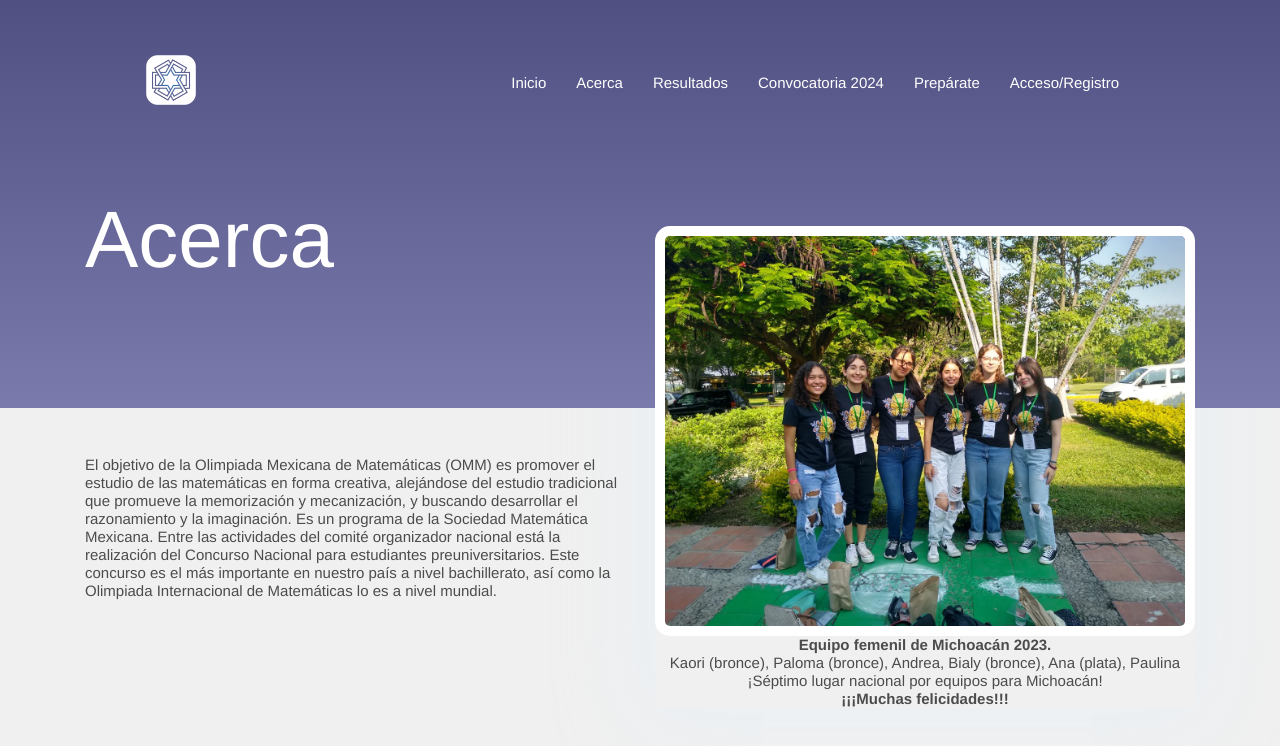
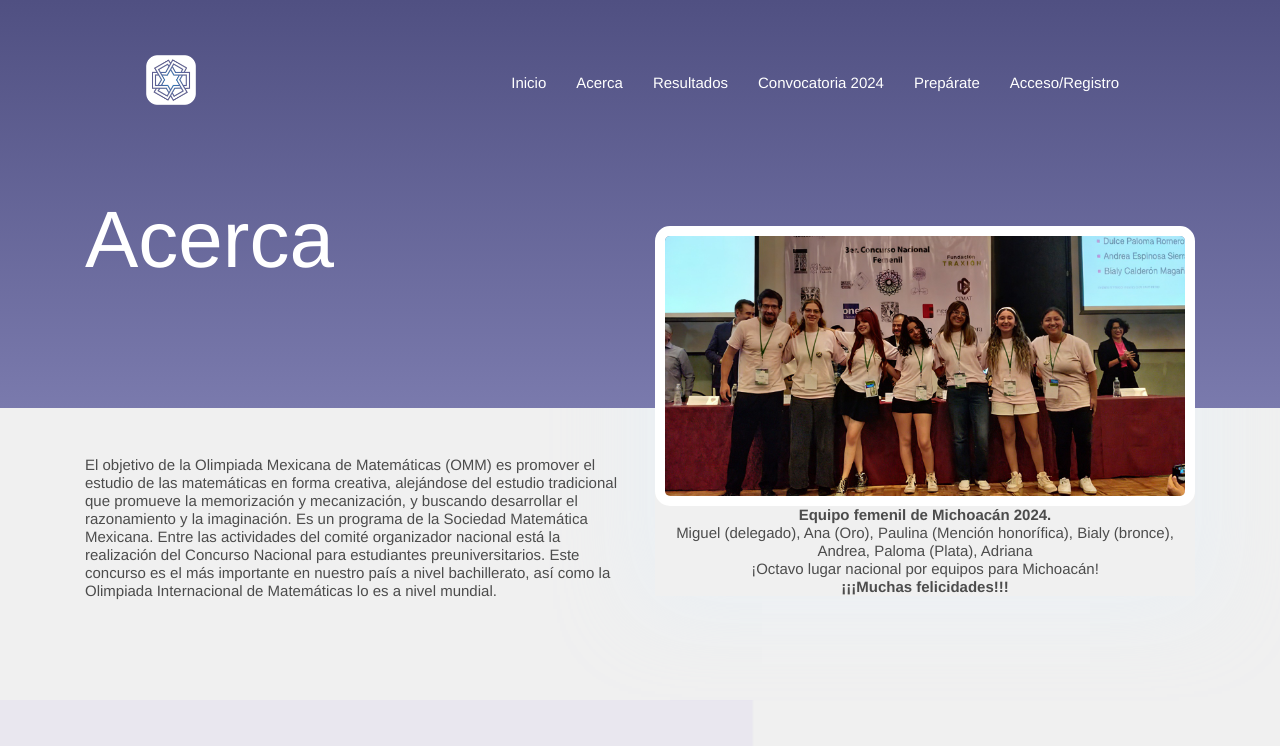
Before and after one commit to OlimpiadaMatematicasMichoacan/WOMM, a Jekyll site: the page built from _pages/acerca.html, in a window 1280 px wide and 900 px high, cut to the strip 0-756 px from the top of the window. Shown: the top 746 px of the strip. Built offline with Jekyll 4.4.1, drawn with Linux system fonts in a browser that asks for light colours.

Commit message:
added femenil

```diff
--- a/_pages/acerca.html
+++ b/_pages/acerca.html
@@ -34,10 +34,10 @@
       </div>
       <div class="col-md-6 text-center drag-lg-top">
         <div class="shadow-down mb-4">
-          <img src="{{ site.baseurl }}/assets/images/about/femenil2023.jpg" alt="Kaori (bronce), Paloma (bronce), Andrea, Bialy (bronce), Ana (plata), Paulina" class="img-fluid rounded-lg border-thick border-white" width="100%">
-          <strong>Equipo femenil de Michoacán 2023.</strong><br>
-          Kaori (bronce), Paloma (bronce), Andrea, Bialy (bronce), Ana (plata), Paulina<br>
-          ¡Séptimo lugar nacional por equipos para Michoacán! <br><strong>¡¡¡Muchas felicidades!!!</strong><br>
+          <img src="{{ site.baseurl }}/assets/images/about/femenil2024.jpg" alt="Miguel, Ana (Oro), Paulina (Mención honorífica), Bialy (bronce), Andrea, Paloma (Plata), Adriana" class="img-fluid rounded-lg border-thick border-white" width="100%">
+          <strong>Equipo femenil de Michoacán 2024.</strong><br>
+          Miguel (delegado), Ana (Oro), Paulina (Mención honorífica), Bialy (bronce), Andrea, Paloma (Plata), Adriana<br>
+          ¡Octavo lugar nacional por equipos para Michoacán! <br><strong>¡¡¡Muchas felicidades!!!</strong><br>
         </div>
 <!--         <img src="{{ site.baseurl }}/{{ page.signature }}" alt="signature" class="img-fluid"> -->
 <!--         <h4>{{ page.author }}</h4> -->
```
Also changed, not shown: assets/images/about/femenil2024.jpg (added).
